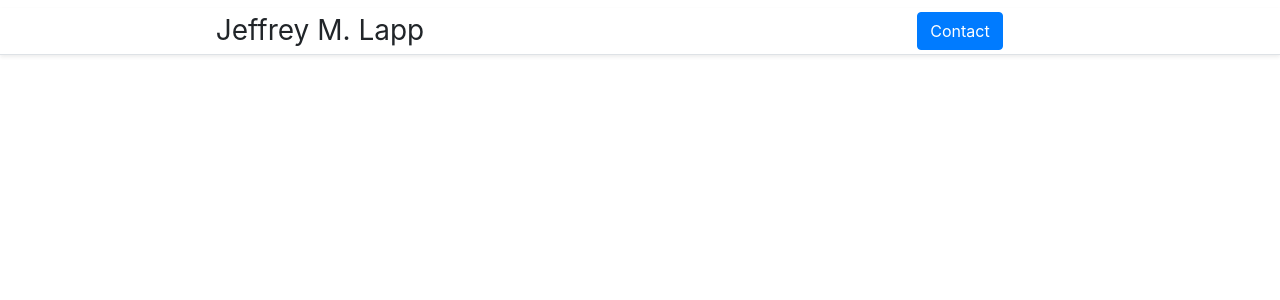
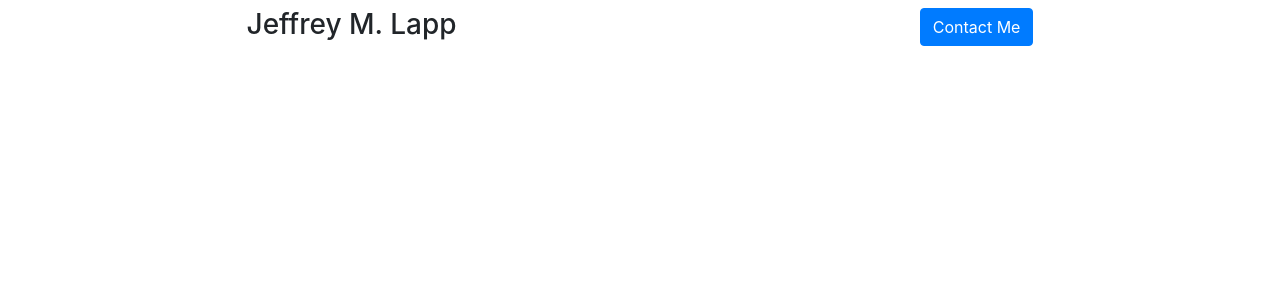
Before and after one commit to lappjeff/Final-Portfolio, a React (Create React App) app in the folder portfolio/: page / in a window 1280 px wide. Shown: the top 300 px of the page. Built offline with nearby package versions, Linux system fonts and the light colour scheme.

Commit message:
Refactored NavBar to use Nav component

```diff
--- a/portfolio/src/components/Navbar.js
+++ b/portfolio/src/components/Navbar.js
@@ -1,15 +1,15 @@
 import React from "react";
-import { Button, Col, Row } from "reactstrap";
+import { Button, Nav, NavItem } from "reactstrap";
 const NavBar = props => {
 	return (
-		<Row className="mt-2 py-1  border-bottom align-items-center shadow-sm ">
-			<Col className="text-center">
-				<h3 className=" font-weight-normal m-0">Jeffrey M. Lapp</h3>
-			</Col>
-			<Col className="text-center">
-				<Button color="primary">Contact</Button>
-			</Col>
-		</Row>
+		<Nav fill className="py-2 sticky-top">
+			<NavItem>
+				<h3 className="m-0">Jeffrey M. Lapp</h3>
+			</NavItem>
+			<NavItem>
+				<Button color="primary">Contact Me</Button>
+			</NavItem>
+		</Nav>
 	);
 };
 
```
